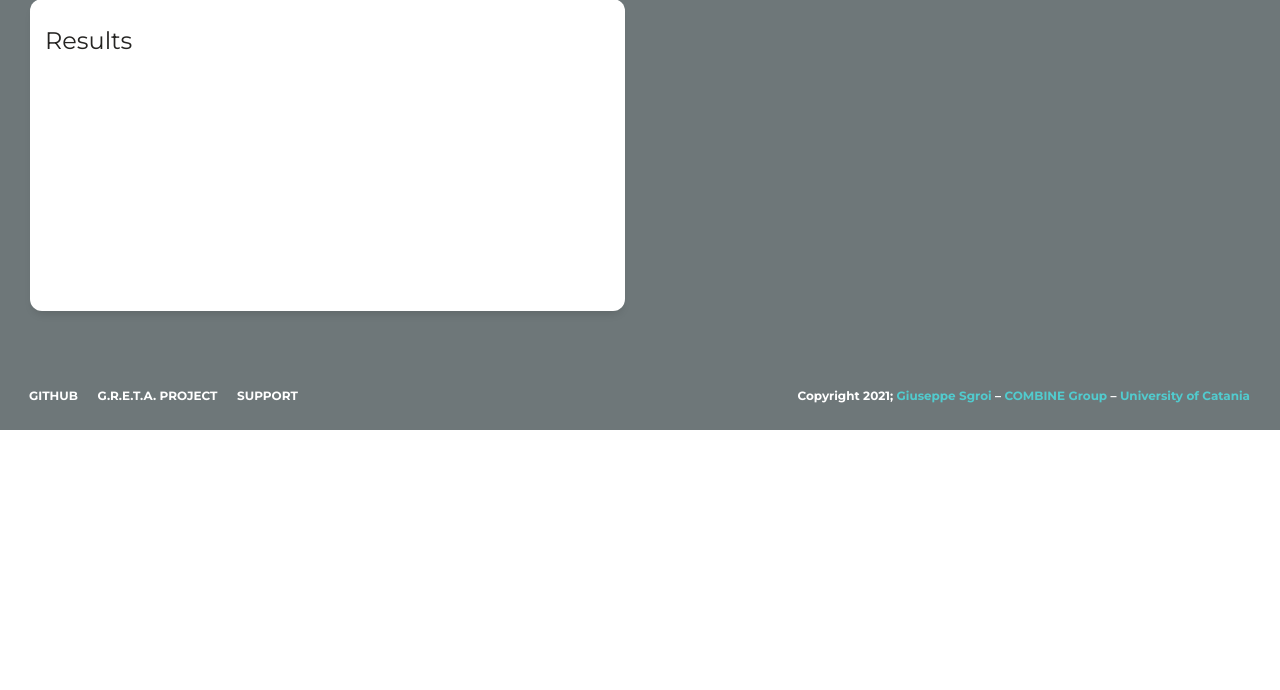
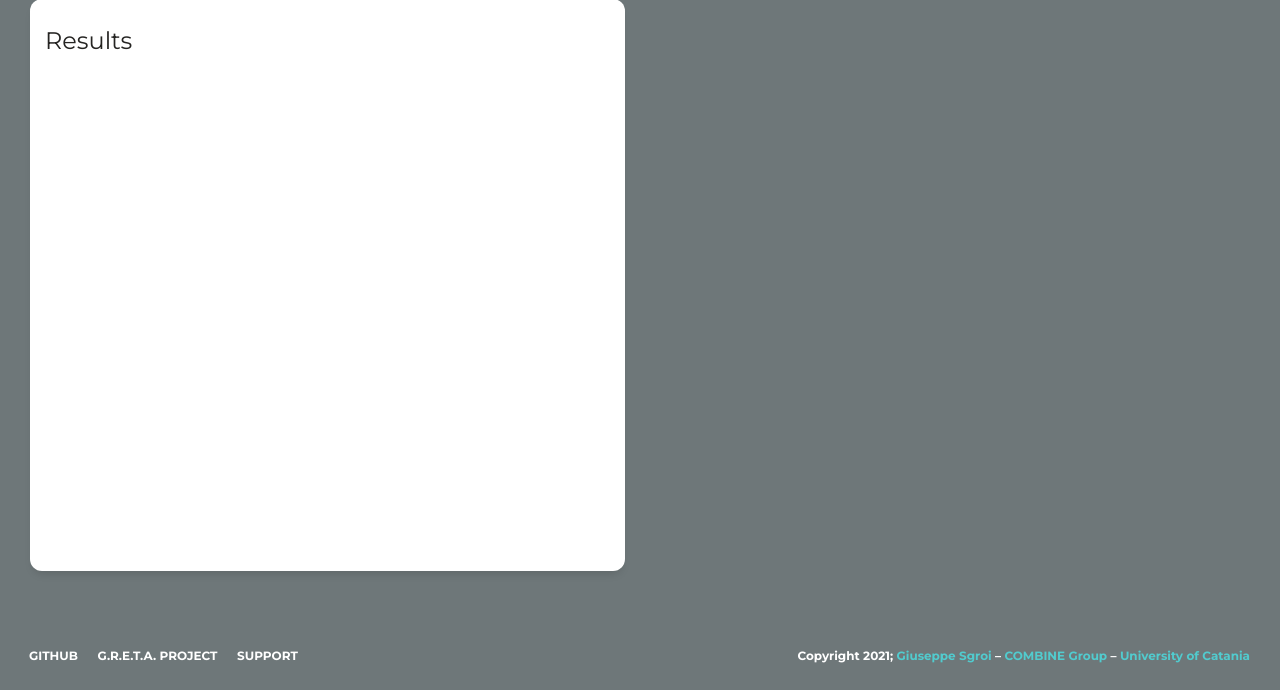
Before and after one commit to Pex2892/ETHOS-Word-Embeddings, a Django app: page / in a window 1280 px wide. Shown: the part 798-1488 px from the top of the page. Before the commit the page ends 1228 px from the top, so only its background shows below. Run offline with Django 3.2, Linux system fonts and the light colour scheme; some libraries are stand-ins or nearby versions.

Commit message:
Add scroll in results section

```diff
--- a/word_embeddings/templates/word_embeddings/index.html
+++ b/word_embeddings/templates/word_embeddings/index.html
@@ -341,7 +341,7 @@
                                 <div class="card-header">
                                     <h4 class="card-title">Results</h4>
                                 </div>
-                                <div class="card-body" id="results_analysis">
+                                <div class="card-body" id="results_analysis" style="overflow: scroll; height: 500px;">
 
                                 </div>
                             </div>
```
